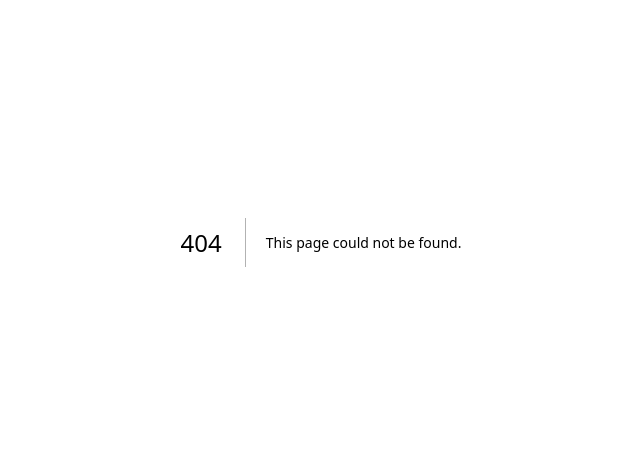
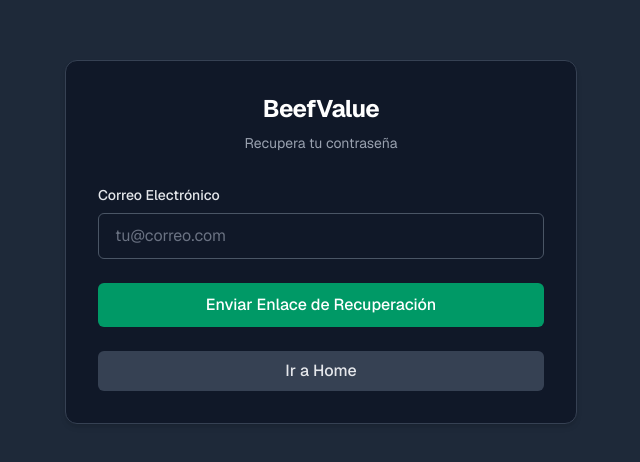
Before and after one commit to vittorisantiago/beefvalue, a Next.js app: page /forgot-password in a window 1280 px wide. Before the commit this address had no page. Shown: the part 158-620 px from the top of the page, without its empty margins (319-959 px from the left). Built offline with nearby package versions, Linux system fonts and the light colour scheme; no server answers.

Commit message:
Olvide mi contraseña

```diff
--- /dev/null
+++ b/src/app/forgot-password/page.tsx
@@ -0,0 +1,198 @@
+"use client";
+
+import { useState } from "react";
+import { supabase } from "@/lib/supabase";
+import { useRouter } from "next/navigation";
+
+export default function ForgotPasswordPage() {
+  const [email, setEmail] = useState("");
+  const [errors, setErrors] = useState<{ email?: string; general?: string }>(
+    {}
+  );
+  const [success, setSuccess] = useState(false);
+  const router = useRouter();
+
+  const validateForm = () => {
+    const newErrors: typeof errors = {};
+
+    if (!email) {
+      newErrors.email = "El correo electrónico es obligatorio.";
+    } else if (!email.includes("@") || !email.includes(".")) {
+      newErrors.email =
+        "El correo debe incluir un '@' y un dominio válido (ej. tu@correo.com).";
+    }
+
+    setErrors(newErrors);
+    return Object.keys(newErrors).length === 0;
+  };
+
+  const handleForgotPassword = async (e: React.FormEvent) => {
+    e.preventDefault();
+    setErrors({});
+    setSuccess(false);
+
+    if (!validateForm()) {
+      return;
+    }
+
+    try {
+      const { error } = await supabase.auth.resetPasswordForEmail(email, {
+        redirectTo: `${window.location.origin}/reset-password`,
+      });
+
+      if (error) {
+        if (
+          error.message.includes("network") ||
+          error.message.includes("offline")
+        ) {
+          setErrors({
+            general:
+              "Sin conexión a internet. Por favor, revisa tu red e intenta de nuevo.",
+          });
+        } else if (error.message.includes("user not found")) {
+          setErrors({
+            email: "No existe un usuario registrado con este correo.",
+          });
+        } else if (error.message.includes("limit")) {
+          setErrors({
+            general:
+              "Límite de emails alcanzado (2 por hora). Intenta de nuevo más tarde.",
+          });
+        } else {
+          setErrors({
+            general: `Error al enviar el enlace: ${error.message}. Intenta nuevamente.`,
+          });
+        }
+        return;
+      }
+
+      setSuccess(true);
+    } catch {
+      setErrors({
+        general: "Sin conexión a internet o error interno. Intenta de nuevo.",
+      });
+    }
+  };
+
+  return (
+    <div className="min-h-screen flex items-center justify-center p-6 bg-gray-800">
+      <div className="w-full max-w-lg bg-gray-900 border border-gray-700 rounded-xl shadow-md p-8 space-y-8">
+        <div className="text-center space-y-2">
+          <h1 className="text-2xl font-bold text-white tracking-tight">
+            BeefValue
+          </h1>
+          <p className="text-sm text-gray-400">Recupera tu contraseña</p>
+        </div>
+
+        {success && (
+          <div className="bg-emerald-900/50 border border-emerald-700 rounded-md p-4 text-center text-emerald-200 animate-fade-in">
+            <svg
+              className="w-12 h-12 mx-auto mb-2 text-emerald-400 animate-bounce"
+              fill="none"
+              stroke="currentColor"
+              viewBox="0 0 24 24"
+            >
+              <path
+                strokeLinecap="round"
+                strokeLinejoin="round"
+                strokeWidth="2"
+                d="M5 13l4 4L19 7"
+              />
+            </svg>
+            <p className="text-lg font-semibold">¡Enlace enviado!</p>
+            <p className="text-sm">
+              Revisa tu correo para restablecer tu contraseña. Si no lo
+              encuentras, revisa tu carpeta de spam.
+            </p>
+          </div>
+        )}
+
+        {!success && (
+          <form
+            onSubmit={handleForgotPassword}
+            className="space-y-6"
+            noValidate
+          >
+            {errors.general && (
+              <div className="bg-red-900/20 border border-red-700 rounded-md p-3 text-sm text-red-400 animate-fade-in">
+                <svg
+                  className="inline w-5 h-5 mr-2 -mt-1"
+                  fill="none"
+                  stroke="currentColor"
+                  viewBox="0 0 24 24"
+                >
+                  <path
+                    strokeLinecap="round"
+                    strokeLinejoin="round"
+                    strokeWidth="2"
+                    d="M12 8v4m0 4h.01M21 12a9 9 0 11-18 0 9 9 0 0118 0z"
+                  />
+                </svg>
+                {errors.general}
+              </div>
+            )}
+
+            <div className="space-y-2">
+              <label
+                htmlFor="email"
+                className="block text-sm font-medium text-gray-200"
+              >
+                Correo Electrónico
+              </label>
+              <input
+                type="email"
+                id="email"
+                value={email}
+                onChange={(e) => {
+                  setEmail(e.target.value);
+                  if (errors.email) validateForm();
+                }}
+                placeholder="tu@correo.com"
+                className={`w-full px-4 py-2.5 bg-gray-900 border ${
+                  errors.email ? "border-red-600" : "border-gray-600"
+                } rounded-md text-gray-200 focus:ring-2 focus:ring-emerald-500 focus:border-emerald-500 outline-none transition-all duration-150 placeholder:text-gray-500`}
+                aria-describedby={errors.email ? "email-error" : undefined}
+              />
+              {errors.email && (
+                <div
+                  id="email-error"
+                  className="text-sm text-red-400 flex items-center space-x-1 animate-fade-in"
+                >
+                  <svg
+                    className="w-4 h-4"
+                    fill="none"
+                    stroke="currentColor"
+                    viewBox="0 0 24 24"
+                  >
+                    <path
+                      strokeLinecap="round"
+                      strokeLinejoin="round"
+                      strokeWidth="2"
+                      d="M12 8v4m0 4h.01M21 12a9 9 0 11-18 0 9 9 0 0118 0z"
+                    />
+                  </svg>
+                  <span>{errors.email}</span>
+                </div>
+              )}
+            </div>
+
+            <button
+              type="submit"
+              className="w-full px-4 py-2.5 bg-emerald-600 text-white rounded-md font-medium hover:bg-emerald-700 focus:ring-2 focus:ring-emerald-500 focus:ring-offset-2 focus:ring-offset-gray-800 active:scale-[0.98] transition-all duration-150 cursor-pointer"
+            >
+              Enviar Enlace de Recuperación
+            </button>
+
+            <button
+              type="button"
+              onClick={() => router.push("/landing")}
+              className="w-full px-4 py-2 bg-gray-700 text-gray-200 rounded-md font-medium hover:bg-gray-600 transition-all duration-150 cursor-pointer"
+            >
+              Ir a Home
+            </button>
+          </form>
+        )}
+      </div>
+    </div>
+  );
+}
```
